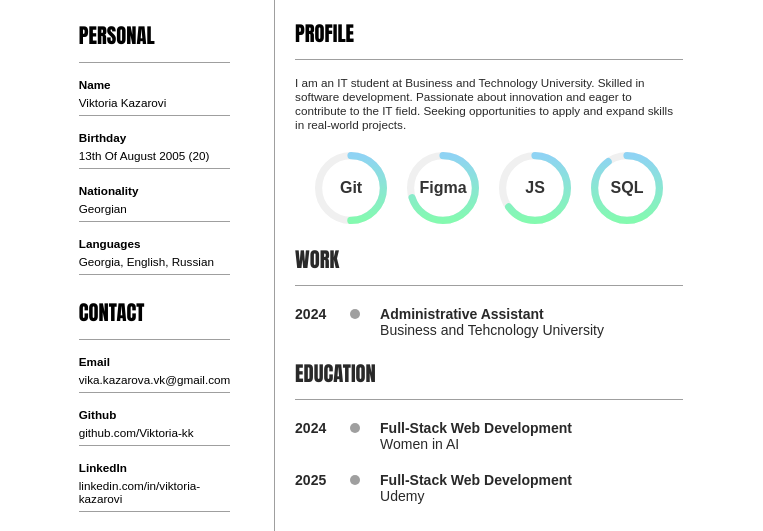
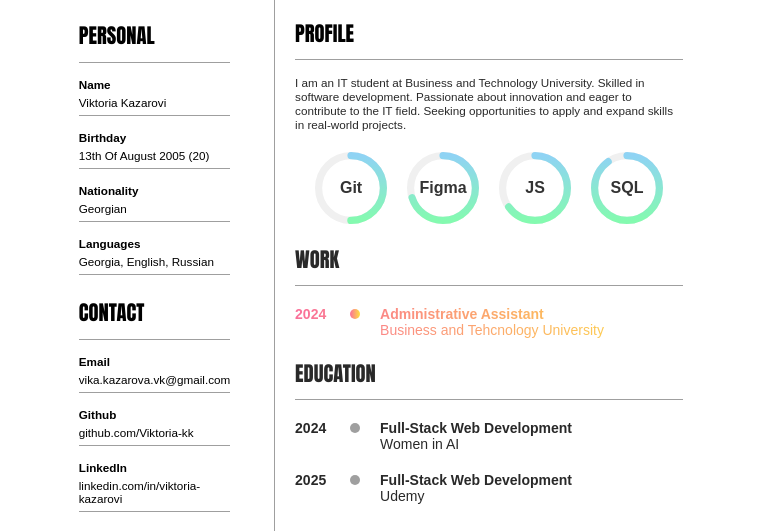
Before and after one commit to Viktoria-kk/CV, a plain HTML site: page index.html in a window 1280 px wide. In both pictures the pointer is over the element 747 px from the left and 569 px from the top of the page. Shown: the part 247-778 px from the top of the page, without its empty margins (258-1021 px from the left). Drawn offline with Linux system fonts and the light colour scheme; a web font is replaced by a local one.

Commit message:
added hovers

```diff
--- a/style.css
+++ b/style.css
@@ -16,6 +16,8 @@ body {
   width: 700px;
   margin: auto;
 }
+
+/* header */
 
 header {
   display: flex;
@@ -75,7 +77,7 @@ header {
   display: flex;
 }
 
-/* SIDEBAR */
+/* sidebar */
 .sidebar section {
   margin-bottom: 22px;
 }
@@ -145,6 +147,9 @@ p {
 .fill:hover {
   background: linear-gradient(to right, #fa709a, #fee140);
 }
+
+/* profile */
+
 main {
   flex: 1;
   padding: 20.56px 78.4px 19px 20.56px;
@@ -201,6 +206,11 @@ main {
   color: #333;
   font-size: 16px;
 }
+.circle:hover .fg {
+  stroke: #fa709a;
+}
+
+/* timeline */
 
 .timeline {
   color: #292929;
@@ -219,8 +229,16 @@ main {
   display: flex;
   margin-bottom: 20px;
   align-items: flex-start;
+  transition: 0.3s;
 }
-
+.timeline-item:hover {
+  background: linear-gradient(to right, #fa709a, #fee140);
+  -webkit-background-clip: text;
+  -webkit-text-fill-color: transparent;
+}
+.timeline-item:hover .line-circle .circle {
+  background: linear-gradient(to right, #fa709a, #fee140);
+}
 .timeline-item .year {
   width: 50px;
   font-size: 14px;
@@ -241,6 +259,7 @@ main {
   background-color: #9f9f9f;
   border-radius: 50%;
   margin-top: 3px;
+  transition: 0.3s;
 }
 
 .timeline-item .content strong {
```
